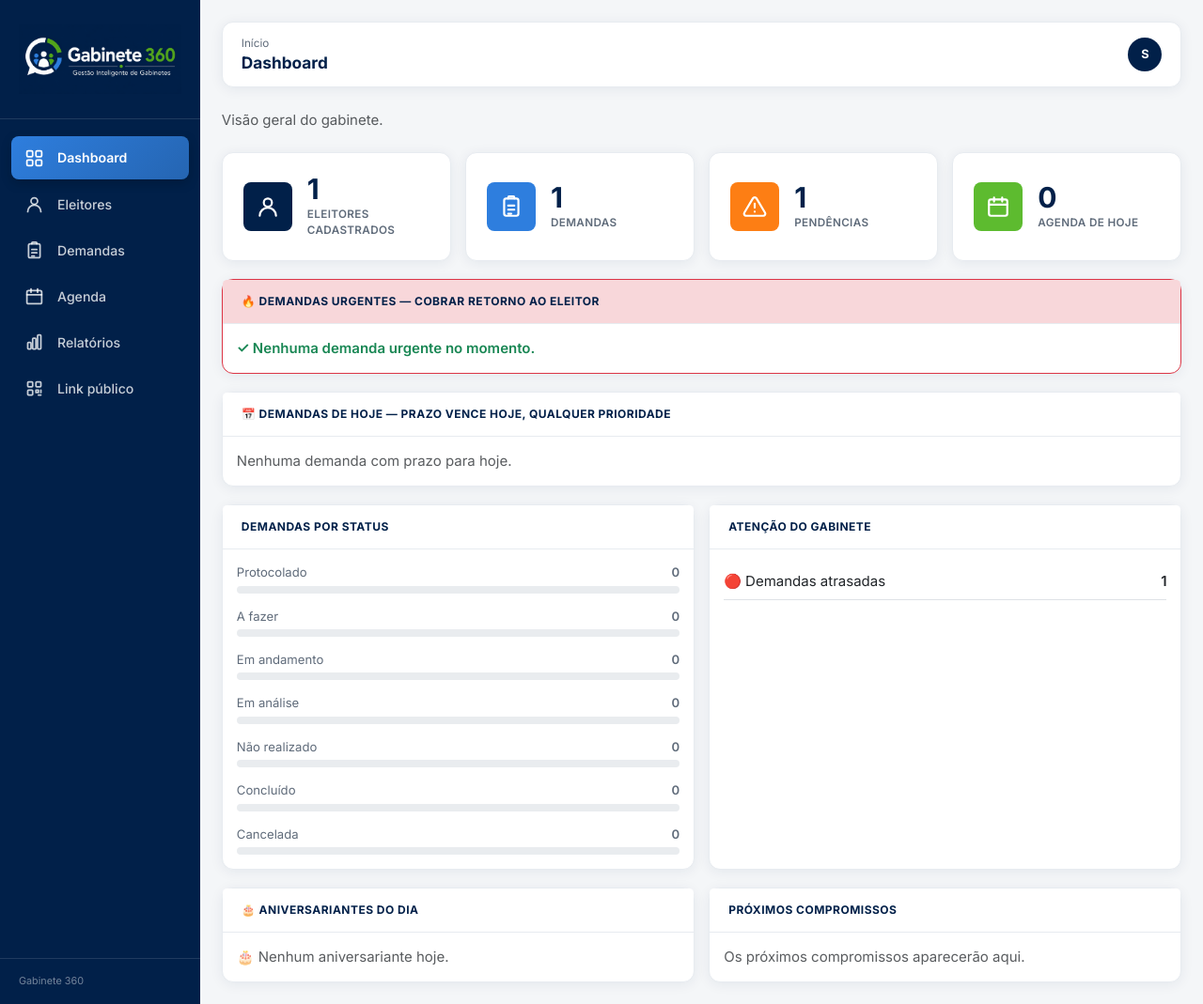
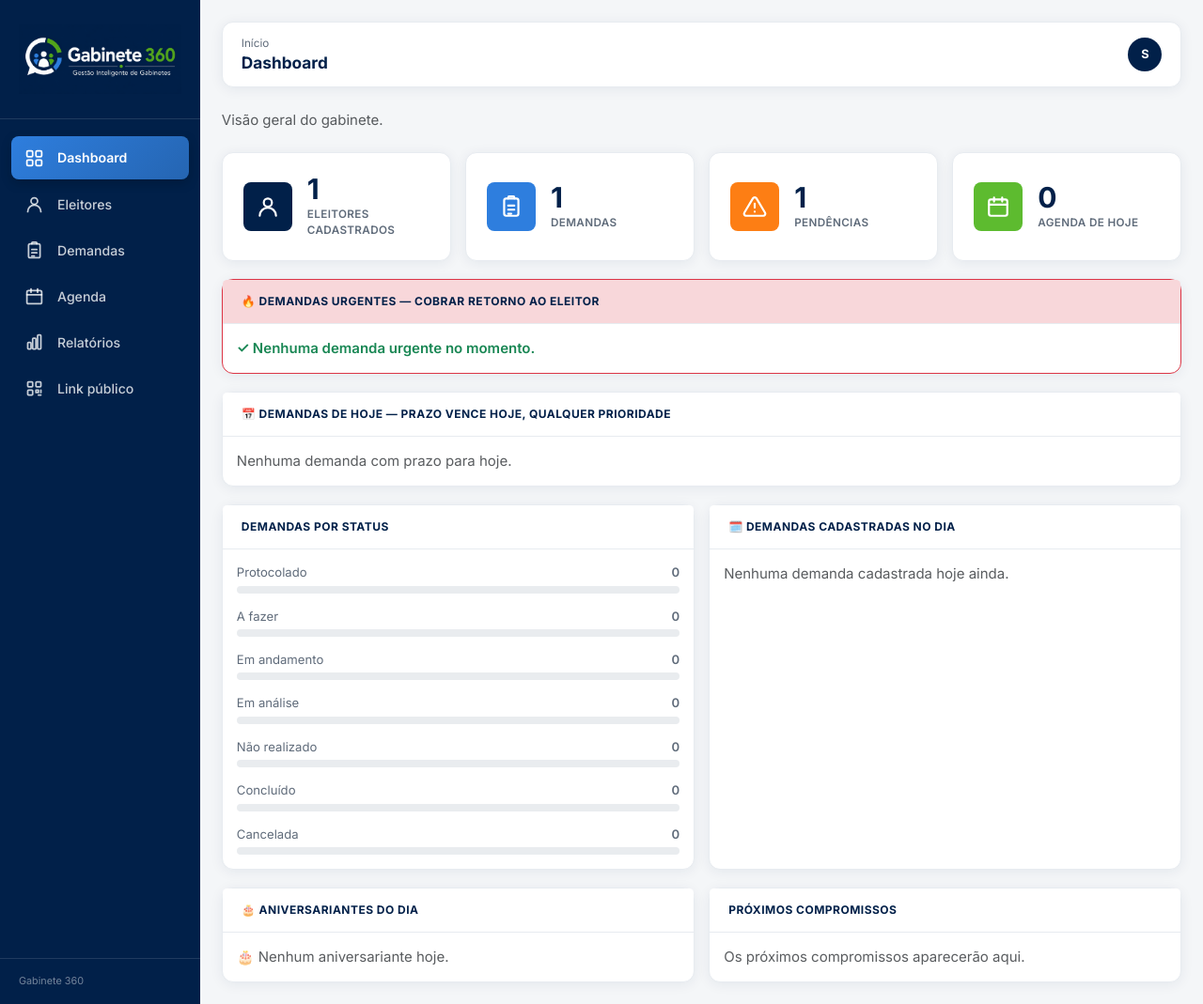
Before and after one commit to matheusvargas-cmd/SIGAB, a FastAPI app: page / in a window 1280 px wide. Shown: the whole page at 94% size. Run offline with FastAPI, Linux system fonts and the light colour scheme; the visitor is signed in with stand-in values (Sample User, id 1); data comes from the database, SQL or seed files in the repository; tables that the repository leaves empty hold one stand-in row (values such as "Sample post"); some libraries are stand-ins or nearby versions.

Commit message:
Dashboard: card de demandas cadastradas no dia, status clicavel; corrige nome sobrescrito pelo CPF
Pedidos de uma reuniao com possiveis compradores do sistema:

1. Substitui o card "Atencao do gabinete" por "Demandas cadastradas no
dia" (data_abertura == hoje, qualquer status): titulo clicavel para a
demanda, categoria e eleitor — visibilidade entre turnos diferentes do
que foi lancado no dia.

2. Card "Demandas por status" agora e clicavel: cada status com
demandas leva para /demandas ja filtrado por aquele status. Status
zerado continua sem link.

3. Corrige EleitorService.criar_ou_atualizar_por_cpf: o CPF ja era a
chave de identificacao do atendimento publico (nao o WhatsApp, como se
suspeitava) - mas o nome era sempre sobrescrito pelo texto digitado na
nova solicitacao, mesmo quando o eleitor ja existia. Agora o nome
cadastrado nunca e alterado por um reenvio; os demais campos (telefone,
endereco, bairro, cidade, e-mail) continuam atualizando normalmente
quando vem preenchidos.

Co-Authored-By: Claude Sonnet 5 <noreply@anthropic.com>
Claude-Session: https://claude.ai/code/session_014ohDkHonbg4RTi7vSkZFBP

```diff
--- a/app/modules/dashboard/controller.py
+++ b/app/modules/dashboard/controller.py
@@ -99,6 +99,7 @@ async def dashboard(
     aniversariantes_hoje = EleitorService.listar_aniversariantes_hoje(db, gabinete_id)
     demandas_urgentes = DemandaService.listar_urgentes(db, gabinete_id, LIMITE_RECENTES)
     demandas_hoje = DemandaService.listar_vencendo_hoje(db, gabinete_id, hoje)
+    demandas_cadastradas_hoje = DemandaService.listar_cadastradas_hoje(db, gabinete_id, hoje)
     return templates.TemplateResponse(
         request=request,
         name="dashboard/index.html",
@@ -109,11 +110,10 @@ async def dashboard(
             "total_demandas_pendentes": DemandaService.contar_em_andamento(db, gabinete_id),
             "total_compromissos_hoje": AgendaService.contar_hoje(db, gabinete_id),
             "demandas_por_status": demandas_por_status,
-            "demandas_atrasadas": DemandaService.contar_atrasadas(db, gabinete_id),
-            "demandas_prazo_proximo": DemandaService.contar_prazo_proximo(db, gabinete_id, 7),
             "demandas_urgentes": demandas_urgentes,
             "total_demandas_urgentes": DemandaService.contar_urgentes(db, gabinete_id),
             "demandas_hoje": demandas_hoje,
+            "demandas_cadastradas_hoje": demandas_cadastradas_hoje,
             "proximos_compromissos": AgendaService.listar_proximos(db, gabinete_id, LIMITE_RECENTES),
             "aniversariantes_hoje": _preparar_aniversariantes(
                 aniversariantes_hoje, hoje, contexto.gabinete.nome
--- a/app/services/demanda_service.py
+++ b/app/services/demanda_service.py
@@ -397,6 +397,26 @@ class DemandaService:
             .where(Demanda.status.notin_(STATUS_FINALIZADOS))
             .options(joinedload(Demanda.eleitor))
             .order_by(Demanda.titulo)
+        )
+        return list(db.scalars(consulta).unique().all())
+
+    @staticmethod
+    def listar_cadastradas_hoje(db: Session, gabinete_id: int, data: date | None = None) -> list[Demanda]:
+        """Demandas CRIADAS (data_abertura) na data de referência — nunca
+        confundir com listar_vencendo_hoje() acima, que é sobre prazo.
+        Pensado para o cartão "Demandas cadastradas no dia" do dashboard:
+        equipes em turnos diferentes não têm como saber o que o turno
+        anterior lançou, sem depender de nenhum status específico (ao
+        contrário de atrasadas/vencendo hoje, aqui aparece TUDO que foi
+        cadastrado, mesmo já concluído). Mais recente primeiro."""
+        referencia = data or date.today()
+        consulta = (
+            select(Demanda)
+            .where(Demanda.gabinete_id == gabinete_id)
+            .where(Demanda.data_abertura >= datetime.combine(referencia, time.min))
+            .where(Demanda.data_abertura <= datetime.combine(referencia, time.max))
+            .options(joinedload(Demanda.eleitor))
+            .order_by(Demanda.data_abertura.desc())
         )
         return list(db.scalars(consulta).unique().all())
 
--- a/app/services/eleitor_service.py
+++ b/app/services/eleitor_service.py
@@ -312,7 +312,12 @@ class EleitorService:
         Se o CPF já pertence a um eleitor deste gabinete: atualiza só os
         campos que vieram preenchidos desta vez, preservando o valor já
         cadastrado em cada campo que o cidadão deixou em branco — nunca
-        apaga dado existente por causa de um reenvio incompleto."""
+        apaga dado existente por causa de um reenvio incompleto. O nome é
+        a única exceção: nunca é sobrescrito num reenvio (ver nome= logo
+        abaixo), porque é o dado que o gabinete mais frequentemente já
+        corrigiu/validou manualmente — um reenvio com apelido, nome
+        abreviado ou erro de digitação não pode silenciosamente substituir
+        o nome correto já cadastrado."""
         cpf_normalizado = normalizar_cpf(cpf)
         if not cpf_normalizado or not validar_cpf(cpf_normalizado):
             raise ValueError("Informe um CPF válido.")
@@ -340,7 +345,7 @@ class EleitorService:
         return EleitorService.atualizar(
             db,
             eleitor_existente,
-            nome=(nome or "").strip() or eleitor_existente.nome,
+            nome=eleitor_existente.nome,
             telefone=(telefone or "").strip() or eleitor_existente.telefone,
             whatsapp=(whatsapp or "").strip() or eleitor_existente.whatsapp,
             nascimento=eleitor_existente.nascimento,
--- a/app/templates/dashboard/index.html
+++ b/app/templates/dashboard/index.html
@@ -129,7 +129,7 @@
                     'Cancelada': 'bg-secondary',
                 } %}
                 {% for item in demandas_por_status %}
-                <div class="{% if not loop.last %}mb-3{% endif %}">
+                {% set conteudo %}
                     <div class="d-flex justify-content-between small mb-1">
                         <span>{{ item.rotulo }}</span>
                         <span class="fw-semibold">{{ item.quantidade }}</span>
@@ -137,7 +137,12 @@
                     <div class="progress" style="height: 8px;" role="progressbar" aria-valuenow="{{ item.quantidade }}" aria-valuemin="0" aria-valuemax="{{ total_demandas }}">
                         <div class="progress-bar {{ status_classes.get(item.rotulo, 'bg-secondary') }}" style="width: {{ (item.quantidade / total_demandas * 100) | round(1) }}%;"></div>
                     </div>
-                </div>
+                {% endset %}
+                {% if item.quantidade %}
+                <a class="d-block text-decoration-none text-dark {% if not loop.last %}mb-3{% endif %}" href="/demandas?status={{ item.rotulo|urlencode }}">{{ conteudo }}</a>
+                {% else %}
+                <div class="{% if not loop.last %}mb-3{% endif %}">{{ conteudo }}</div>
+                {% endif %}
                 {% endfor %}
                 {% else %}
                 <p class="text-muted mb-0">Nenhuma demanda cadastrada.</p>
@@ -147,27 +152,33 @@
     </div>
     <div class="col-lg-6">
         <div class="card h-100">
-            <div class="card-header">Atenção do gabinete</div>
-            <div class="card-body">
-                {% if demandas_atrasadas or demandas_prazo_proximo %}
-                <ul class="list-unstyled mb-0">
-                    {% if demandas_atrasadas %}
-                    <li class="py-2 border-bottom">
-                        <a class="d-flex justify-content-between align-items-center text-decoration-none text-dark" href="/demandas?atrasada=1">
-                            <span>🔴 Demandas atrasadas</span>
-                            <span class="fw-semibold">{{ demandas_atrasadas }}</span>
-                        </a>
-                    </li>
-                    {% endif %}
-                    {% if demandas_prazo_proximo %}
-                    <li class="d-flex justify-content-between align-items-center py-2">
-                        <span>📅 Prazo nos próximos 7 dias</span>
-                        <span class="fw-semibold">{{ demandas_prazo_proximo }}</span>
-                    </li>
-                    {% endif %}
-                </ul>
+            <div class="card-header">🗓️ Demandas cadastradas no dia</div>
+            <div class="card-body p-0">
+                {% if demandas_cadastradas_hoje %}
+                <div class="table-responsive">
+                    <table class="table table-sm table-hover mb-0">
+                        <thead>
+                            <tr>
+                                <th class="ps-3">Data</th>
+                                <th>Título</th>
+                                <th>Categoria</th>
+                                <th>Eleitor</th>
+                            </tr>
+                        </thead>
+                        <tbody>
+                            {% for demanda in demandas_cadastradas_hoje %}
+                            <tr>
+                                <td class="ps-3 text-nowrap">{{ demanda.data_abertura.strftime('%d/%m %H:%M') if demanda.data_abertura else '-' }}</td>
+                                <td><a class="text-decoration-none" href="/demandas/{{ demanda.id }}">{{ demanda.titulo }}</a></td>
+                                <td>{{ demanda.categoria or '-' }}</td>
+                                <td>{{ demanda.eleitor.nome if demanda.eleitor else '-' }}</td>
+                            </tr>
+                            {% endfor %}
+                        </tbody>
+                    </table>
+                </div>
                 {% else %}
-                <p class="text-success fw-semibold mb-0">✓ Nenhuma pendência crítica no momento.</p>
+                <p class="text-muted mb-0 p-3">Nenhuma demanda cadastrada hoje ainda.</p>
                 {% endif %}
             </div>
         </div>
```
